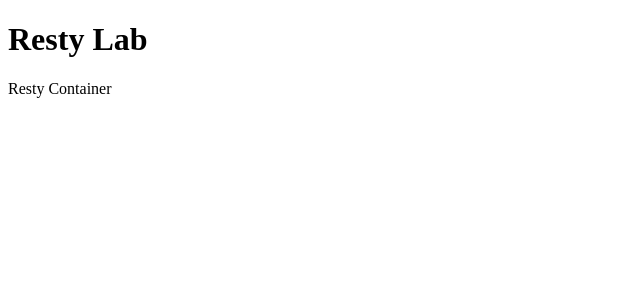
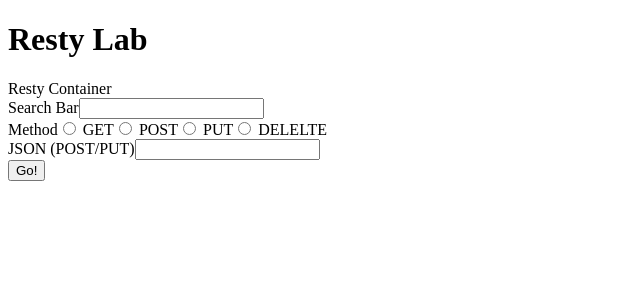
Before and after one commit to katiepdx/RESTy-lab, a React app: page / in a window 1280 px wide. Shown: the top 300 px of the page, without its empty margins (0-640 px from the left). Built offline with nearby package versions, Linux system fonts and the light colour scheme.

Commit message:
form updates state

```diff
--- a/src/components/resty/controls/Controls.jsx
+++ b/src/components/resty/controls/Controls.jsx
@@ -4,7 +4,26 @@
 import React from 'react';
 import propTypes from 'prop-types';
 
-const Controls = () => ();
+const Controls = ({ url, json, onChange, onClick }) => (
+  <section>
+    <div>
+      <label htmlFor="url">Search Bar</label>
+      <input type="text" name="url" value={url} onChange={onChange} />
+    </div>
+    <div>
+      <label htmlFor="method">Method</label>
+      <input type="radio" name="method" value="GET" onChange={onChange} /> GET
+      <input type="radio" name="method" value="POST" onChange={onChange} /> POST
+      <input type="radio" name="method" value="PUT" onChange={onChange} /> PUT
+      <input type="radio" name="method" value="DELETE" onChange={onChange} /> DELELTE
+    </div>
+    <div>
+      <label htmlFor="json">JSON (POST/PUT)</label>
+      <input type="text" name="json" value={json} onChange={onChange} />
+    </div>
+    <button onClick={onClick}>Go!</button>
+  </section>
+);
 
 Controls.propType = {};
 
--- a/src/components/resty/displays/Displays.jsx
+++ b/src/components/resty/displays/Displays.jsx
@@ -1,5 +1,7 @@
 import React from 'react';
 import propTypes from 'prop-types';
+
+// display the api response
 
 const Displays = () => ();
 
--- a/src/containers/RestyContainer.jsx
+++ b/src/containers/RestyContainer.jsx
@@ -1,14 +1,36 @@
 // app logic
 import React, { Component } from 'react'
+import Controls from '../components/resty/controls/Controls'
 
 export default class RestyContainer extends Component {
   // state - url, method, click, json
+  state = {
+    url: '',
+    method: '',
+    json: '',
+    click: false
+  }
+
+  handleChange = (e) => {
+    e.preventDefault();
+    this.setState({ [e.target.name]: e.target.value })
+    console.log(e.target.value)
+  }
+
+  handleClick = (e) => {
+    e.preventDefault();
+    this.setState({ click: true })
+  }
+
   render() {
     return (
       <>
         <h1>Resty Lab</h1>
         <div>
           Resty Container
+
+          {/* form goes here */}
+          <Controls onChange={this.handleChange} onClick={this.handleClick} />
         </div>
       </>
     )
```
Also changed, not shown: 1 other file (tests, documents, lock files or other folders).
